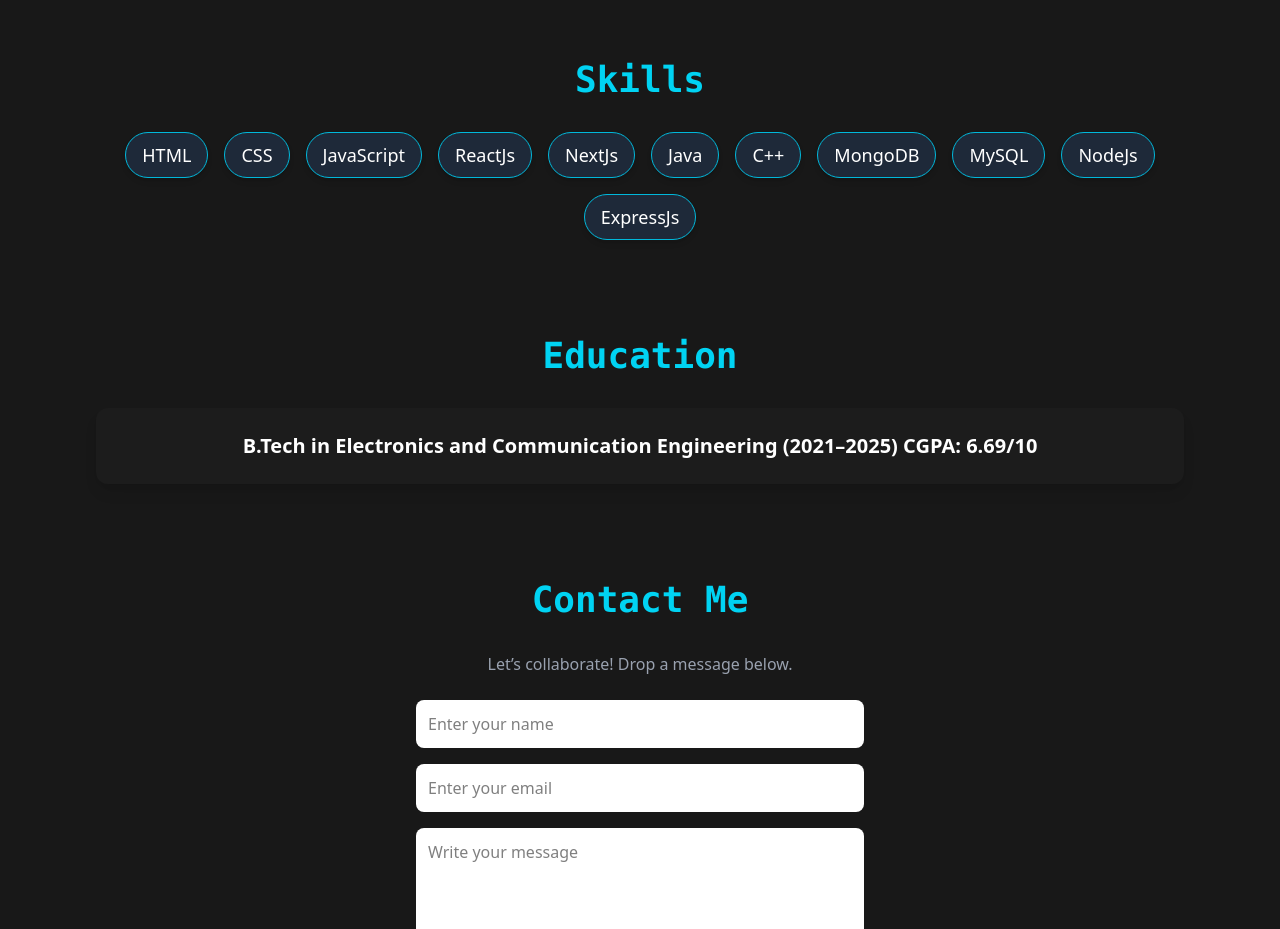
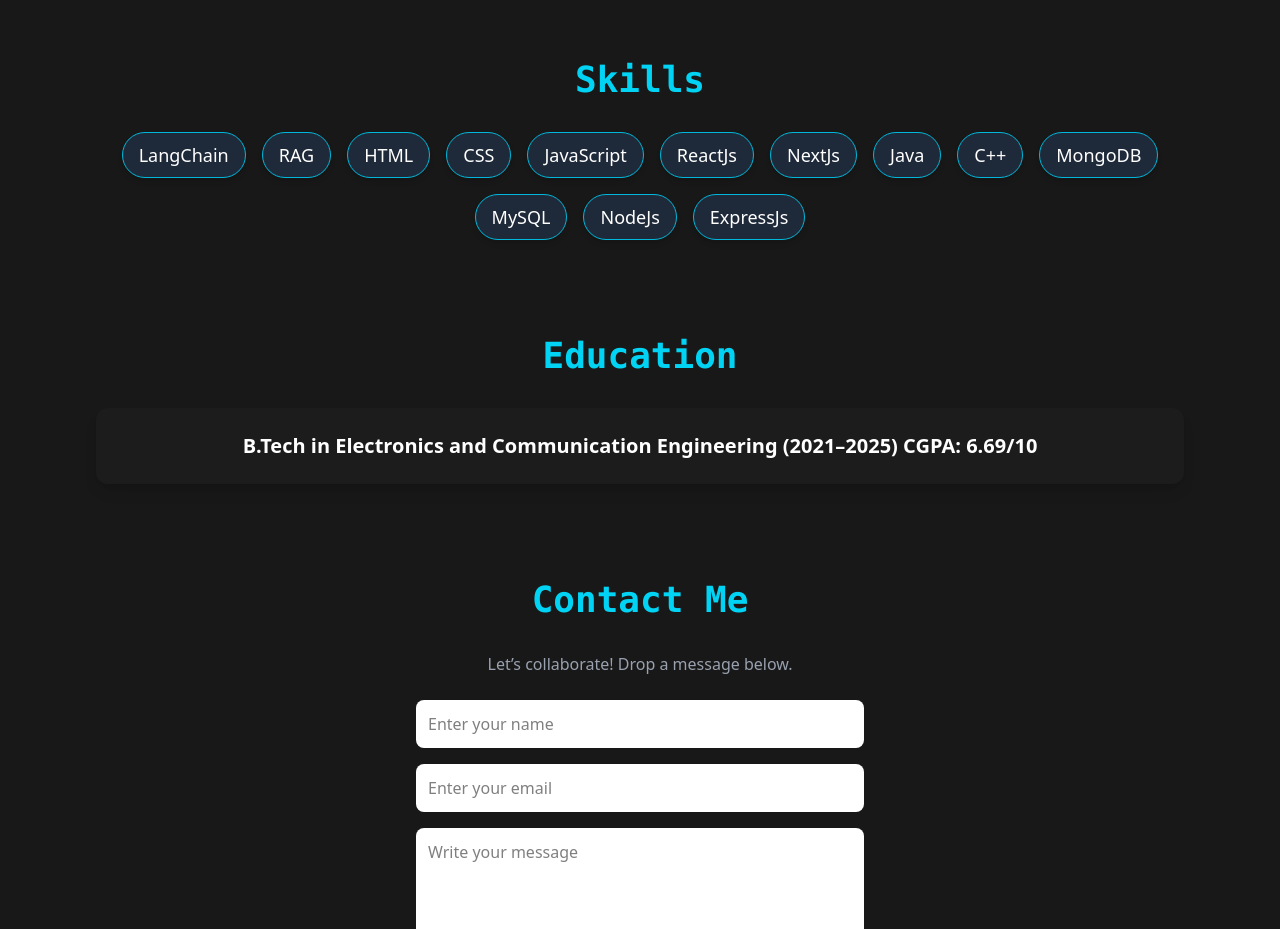
Before and after one commit to Kumarshambhav/portfolio, a React (Vite) app: page / in a window 1280 px wide. Shown: the part 2160-3089 px from the top of the page. Built offline with nearby package versions, Linux system fonts and the light colour scheme.

Commit message:
Update App.jsx
skill added in it

```diff
--- a/src/App.jsx
+++ b/src/App.jsx
@@ -174,7 +174,7 @@ export default function App() {
         {/* Skills */}
         <Section title="Skills">
           <div className="flex flex-wrap gap-4 justify-center text-white text-lg">
-            {["HTML", "CSS", "JavaScript", "ReactJs", "NextJs", "Java", "C++", "MongoDB", "MySQL", "NodeJs", "ExpressJs"].map((skill, idx) => (
+            {["LangChain","RAG","HTML", "CSS", "JavaScript", "ReactJs", "NextJs", "Java", "C++", "MongoDB", "MySQL", "NodeJs", "ExpressJs"].map((skill, idx) => (
               <span key={idx} className="bg-gray-800 px-4 py-2 rounded-full shadow-md border border-cyan-500">
                 {skill}
               </span>
```
